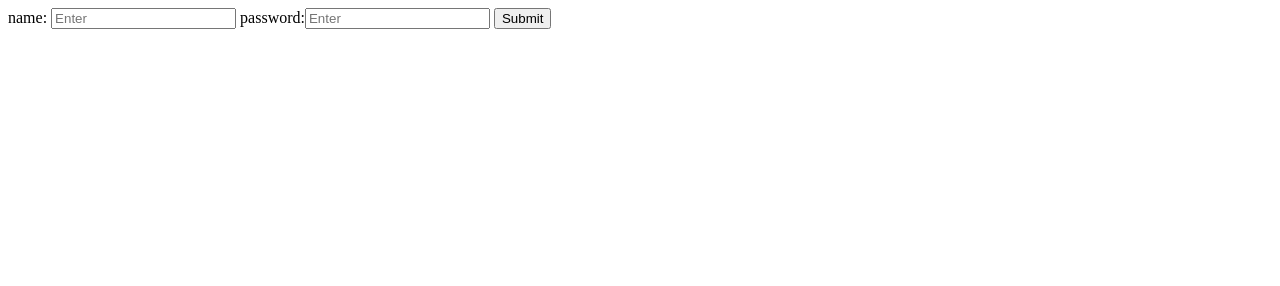
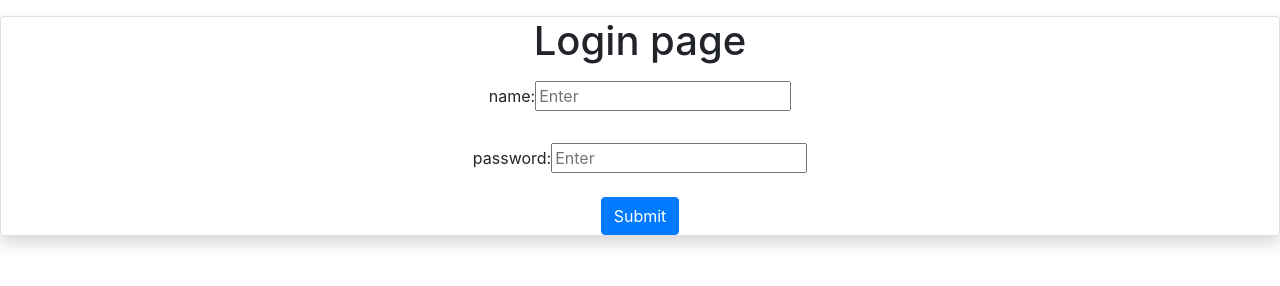
Before and after one commit to srikanthsirangi/names, a plain HTML site: page index.html in a window 1280 px wide. Drawn offline with nearby package versions, Linux system fonts and the light colour scheme.

Commit message:
modified login page

```diff
--- a/index.html
+++ b/index.html
@@ -4,12 +4,17 @@
     <meta charset="UTF-8">
     <meta name="viewport" content="width=device-width, initial-scale=1.0">
     <title>Document</title>
+    <link rel="stylesheet" href="https://cdn.jsdelivr.net/npm/bootstrap@4.5.3/dist/css/bootstrap.min.css" integrity="sha384-TX8t27EcRE3e/ihU7zmQxVncDAy5uIKz4rEkgIXeMed4M0jlfIDPvg6uqKI2xXr2" crossorigin="anonymous">
+    <link rel="stylesheet" href="index.css">
 </head>
 <body>
+    <div class="card text-center mt-3 shadow">
     <form>
-      name:  <input type="text" name="" placeholder="Enter"/>
-         password:<input type="password" name="" placeholder="Enter"/>
-         <button>Submit</button>
+        <h1>Login page</h1>
+      name:<input type="text" name="" placeholder="Enter" class="mt-2"/><br><br>
+         password:<input type="password" name="" placeholder="Enter" class="mt-2"/><br><br>
+         <button class="btn btn-primary">Submit</button>
     </form>
+    </div>
 </body>
 </html>
```
